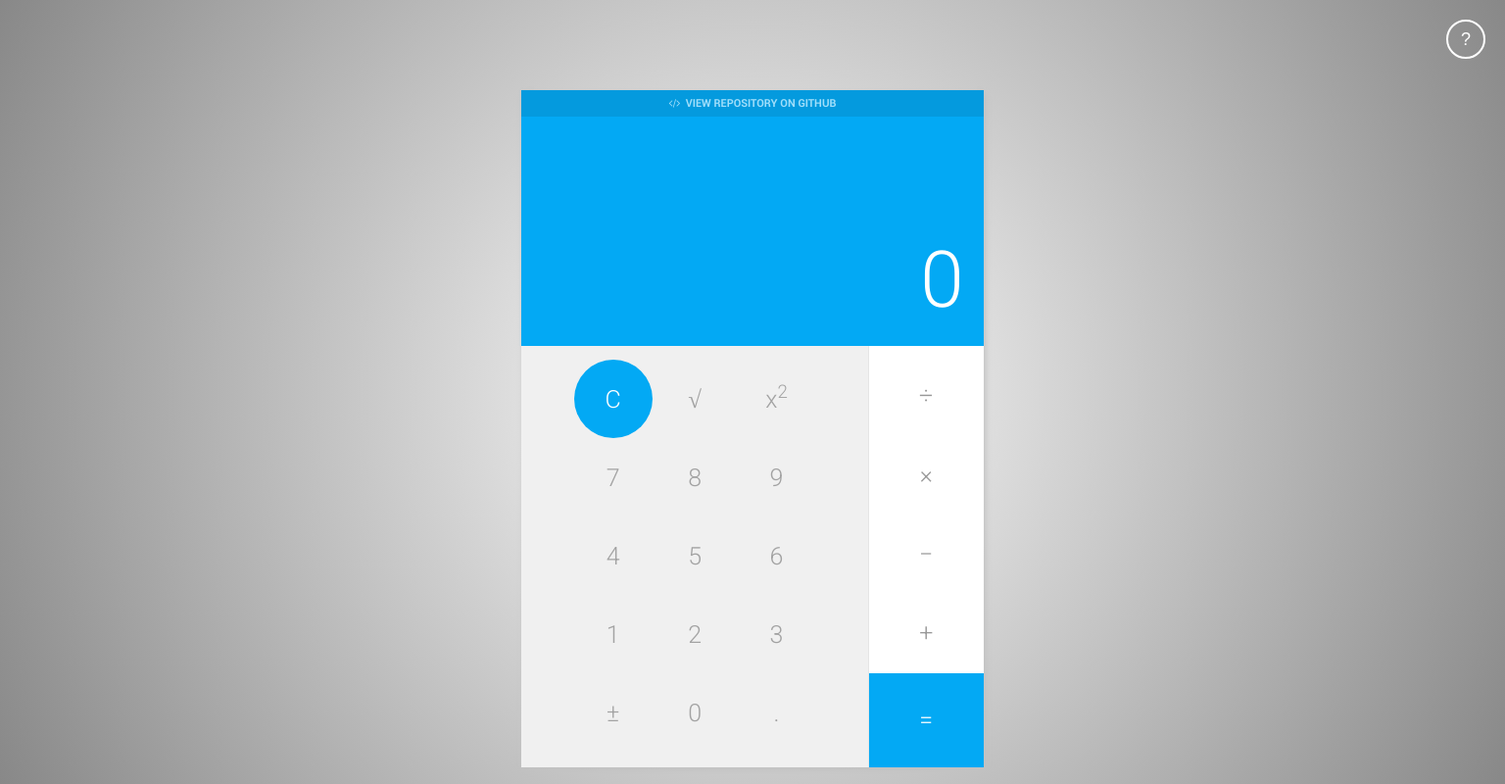
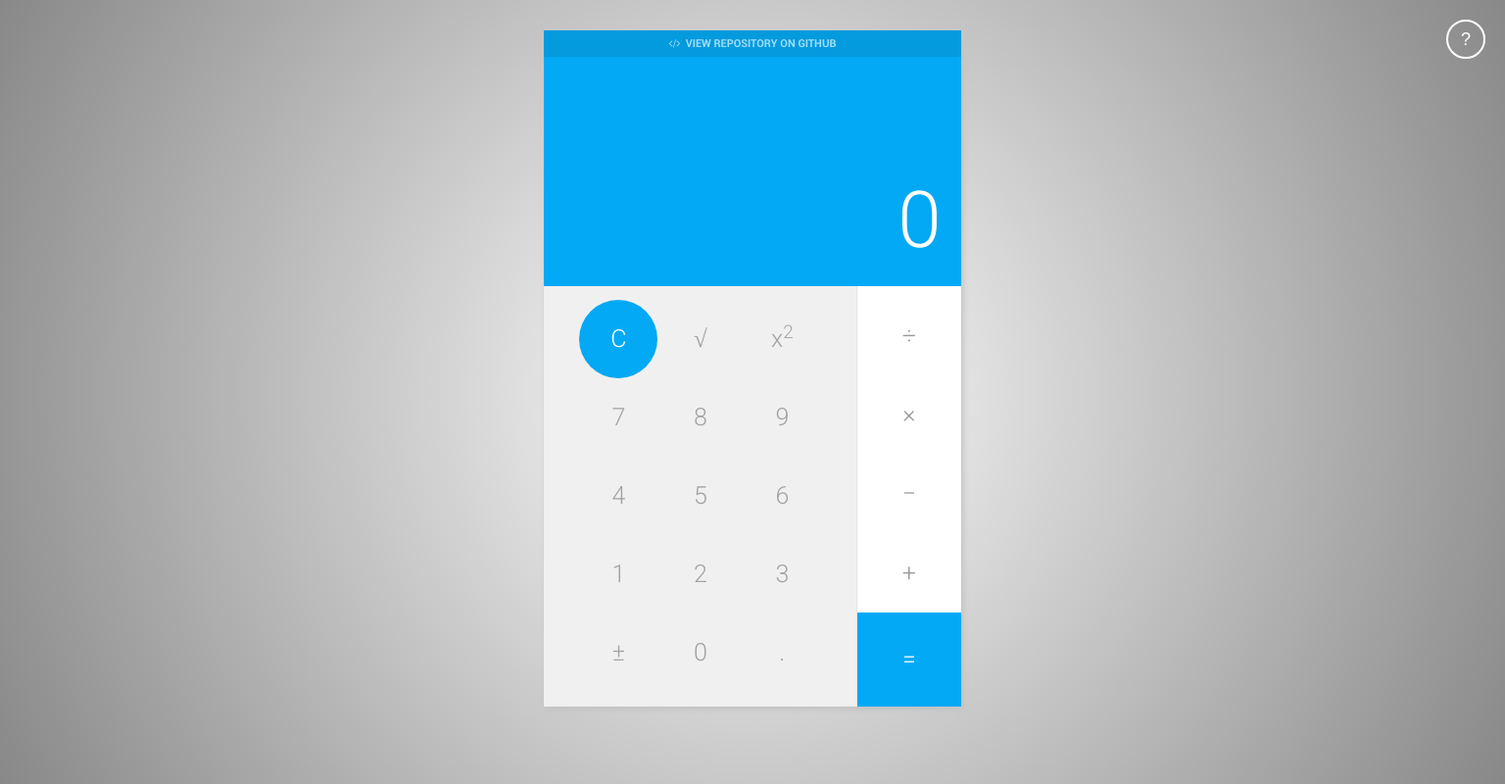
Before and after one commit to narulakeshav/calculator, a website: page index.html in a window 1536 px wide. Shown: the whole page at 98% size. Drawn offline with nearby package versions, Linux system fonts and the light colour scheme.

Commit message:
Responsive body

```diff
--- a/css/creative.css
+++ b/css/creative.css
@@ -273,8 +273,8 @@ a, .btn {
     }
 }
 @media only screen and (min-width: 1440px) {
-    body {
-        padding-top: 6%;
+    .container {
+        width: 85%;
     }
     .btn-calc,
     .clear,
```
